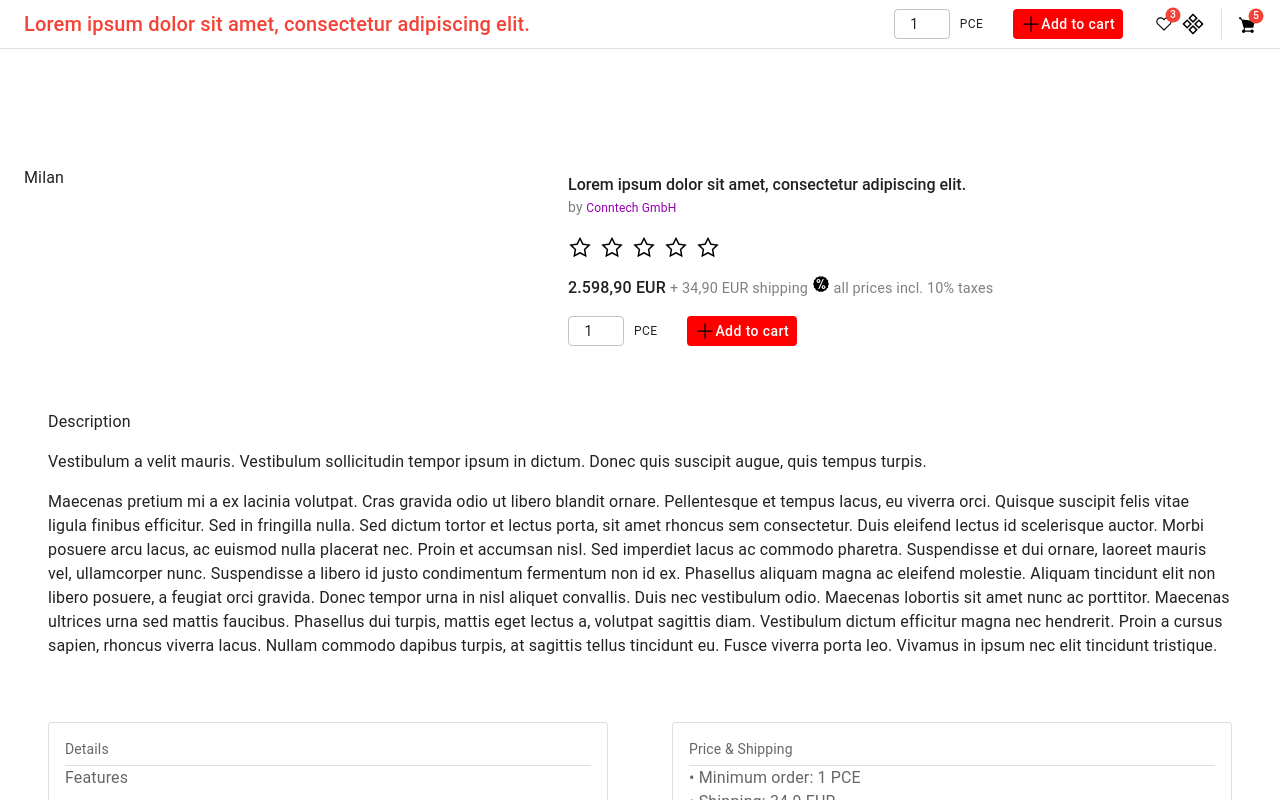
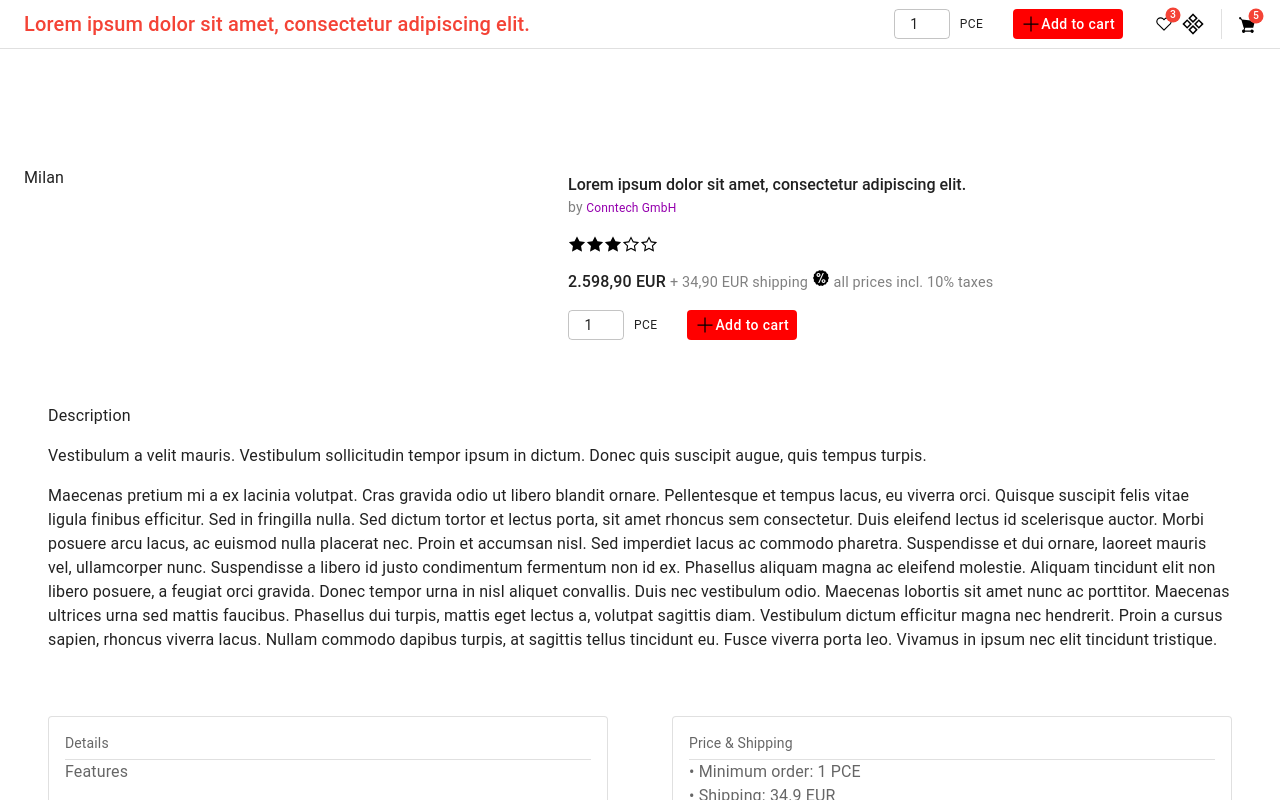
Before and after one commit to Matke11/product-showcase-app, a React app: page / in a window 1280 px wide. Shown: the top 800 px of the page. Built offline with nearby package versions, Linux system fonts and the light colour scheme; the HTML template or start-up script is replaced by a standard one.

Commit message:
showing filled stars rating based on data

```diff
--- a/src/components/product/ProductBasicInformation.jsx
+++ b/src/components/product/ProductBasicInformation.jsx
@@ -7,6 +7,7 @@ import AddToCart from "./AddToCartForm";
 import Typography from "@mui/material/Typography";
 import { formatPrice } from "../../utils/formatters";
 import { useTheme } from "@mui/material/styles";
+import { Rating } from "@mui/material";
 
 const ProductTitle = ({ productTitle, supplierLink, supplierName }) => {
   const theme = useTheme();
@@ -45,14 +46,17 @@ const ProductTitle = ({ productTitle, supplierLink, supplierName }) => {
   );
 };
 
-const Rating = ({ stars }) => (
+const ProductRating = ({ stars }) => (
   <Box>
     <Grid container spacing={1}>
-      <IconsComponent icon="star" />
-      <IconsComponent icon="star" />
-      <IconsComponent icon="star" />
-      <IconsComponent icon="star" />
-      <IconsComponent icon="star" />
+      <Rating
+        name="customized-rating"
+        value={stars}
+        icon={<IconsComponent icon="star-filled" size="18px" />}
+        emptyIcon={<IconsComponent icon="star" size="18px" />}
+        sx={{ color: "#ff6d75" }}
+        readOnly
+      />
     </Grid>
   </Box>
 );
@@ -103,7 +107,7 @@ const ProductBasicInformation = ({
           supplierLink={supplierLink}
           supplierName={supplierName}
         />
-        <Rating stars={stars} />
+        <ProductRating stars={stars} />
         <ProductPrice
           price={price}
           currency={currency}
--- a/src/components/ui/IconsComponent.jsx
+++ b/src/components/ui/IconsComponent.jsx
@@ -1,6 +1,11 @@
 import React from "react";
 
-const IconsComponent = ({ icon, size = "24px", alt = "icon" }) => {
+const IconsComponent = ({
+  icon,
+  size = "24px",
+  alt = "icon",
+  color = "inherit",
+}) => {
   const renderIcon = () => {
     let iconPath;
     switch (icon) {
@@ -50,8 +55,17 @@ const IconsComponent = ({ icon, size = "24px", alt = "icon" }) => {
   };
 
   return (
-    <span style={{ lineHeight: "0" }}>
-      <img src={renderIcon()} alt={alt} style={{ width: size, height: size }} />
+    <span style={{ lineHeight: "0", filter: `hue-rotate(${color})` }}>
+      <img
+        src={renderIcon()}
+        alt={alt}
+        style={{
+          width: size,
+          height: size,
+          fill: color,
+          color: color,
+        }}
+      />
     </span>
   );
 };
```
